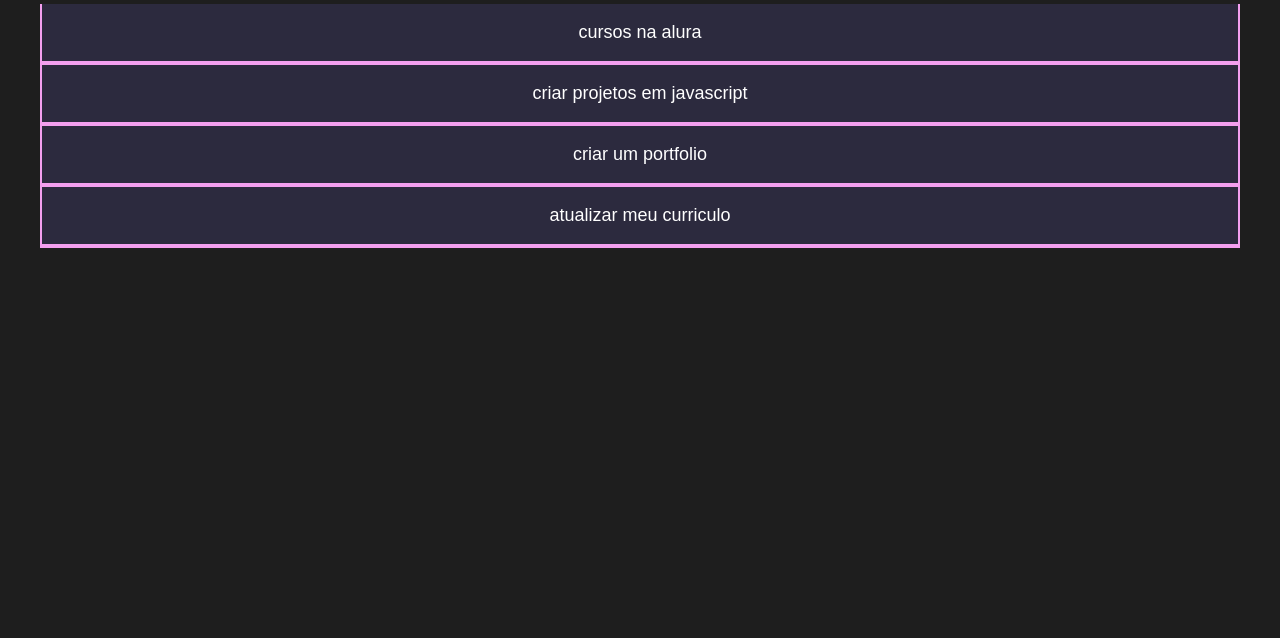
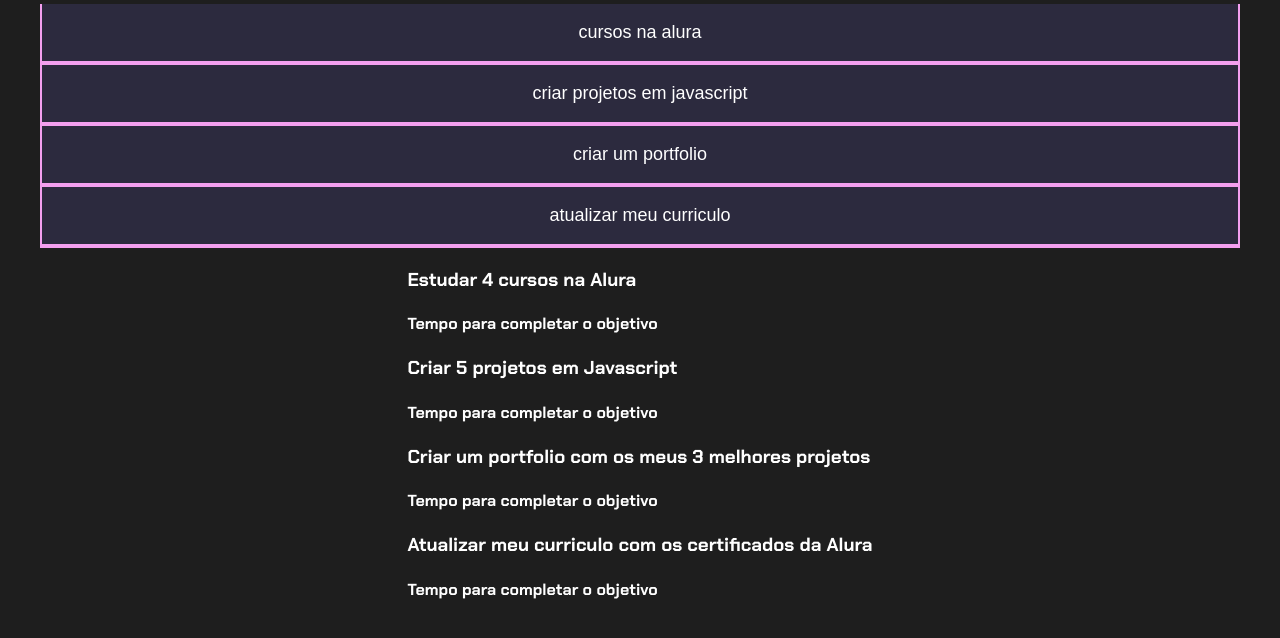
Before and after one commit to rayanimachado/p3em-projeto-de-vida, a plain HTML site: page index.html in a window 1280 px wide. Shown: the part 120-758 px from the top of the page. Drawn offline with Linux system fonts and the light colour scheme.

Commit message:
17/04/24

```diff
--- a/index.html
+++ b/index.html
@@ -19,9 +19,23 @@
         <button class="botao">atualizar meu curriculo</button>
  </div>
  <div class="abas-textos">
-
-
-
+    <div class="aba-conteudo">
+        <h3 class="aba-conteudo-titulo-principal">Estudar 4 cursos na Alura</h3>
+        <h4 class="aba-conteudo-titulo-secundario">Tempo para completar o objetivo</h4>
+    </div>
+    <div class="aba-conteudo">
+        <h3 class="aba-conteudo-titulo-principal">Criar 5 projetos em Javascript</h3>
+        <h4 class="aba-conteudo-titulo-secundario">Tempo para completar o objetivo</h4>
+    </div>
+    <div class="aba-conteudo">
+        <h3 class="aba-conteudo-titulo-principal">Criar um portfolio com os meus 3 melhores projetos</h3>
+        <h4 class="aba-conteudo-titulo-secundario">Tempo para completar o objetivo</h4>
+    </div>
+    <div class="aba-conteudo">
+        <h3 class="aba-conteudo-titulo-principal">Atualizar meu curriculo com os certificados da Alura</h3>
+        <h4 class="aba-conteudo-titulo-secundario">Tempo para completar o objetivo</h4>
+    </div>
+</div>
  </section>
 <script src="main.js"></script>
 </body>
```
